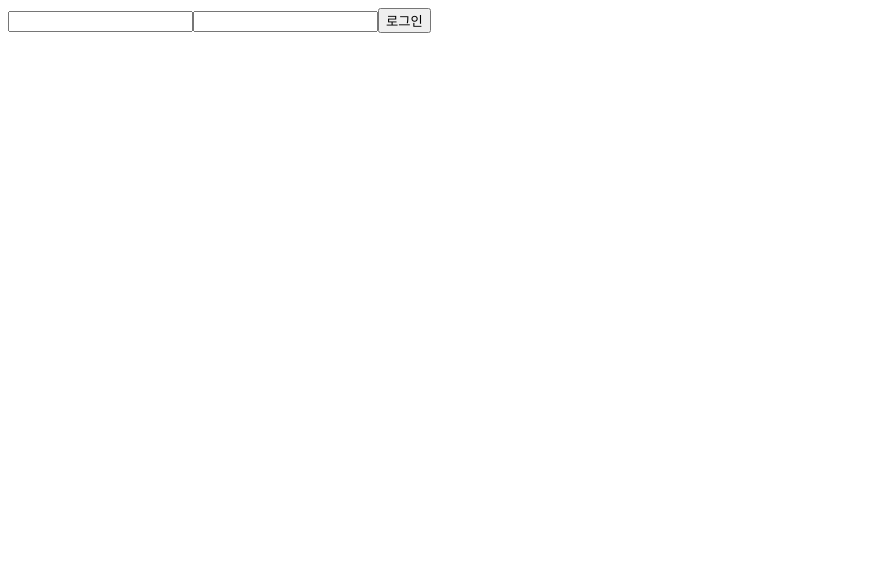
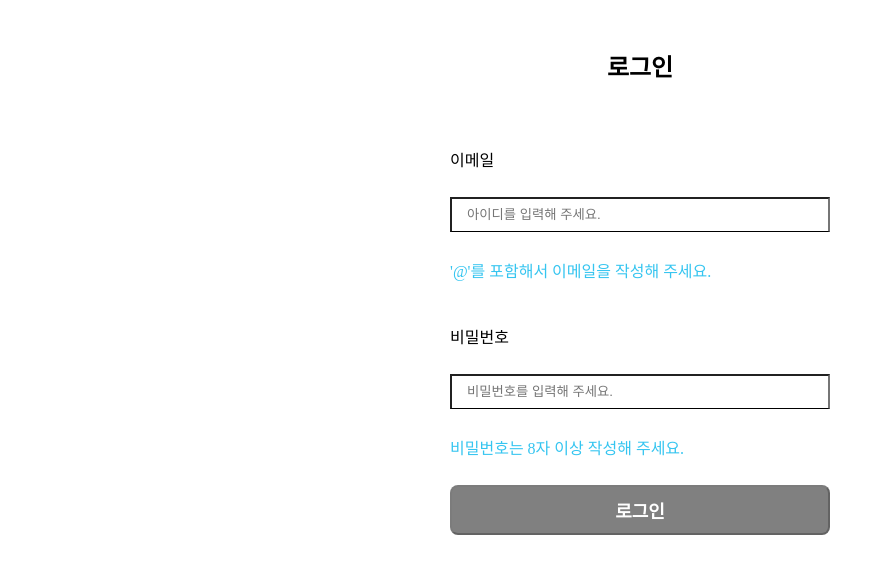
Before and after one commit to ssori0421/wanted-pre-onboarding-frontend, a React (Create React App) app: page /signin in a window 1280 px wide. Shown: the top 574 px of the page, without its empty margins (0-885 px from the left). Built offline with nearby package versions, Linux system fonts and the light colour scheme.

Commit message:
로그인 페이지 유효성 검사 및 UI  및 페이지 이동 구현

```diff
--- a/src/page/SignIn.jsx
+++ b/src/page/SignIn.jsx
@@ -1,13 +1,115 @@
-import React from 'react';
+import React, { useEffect, useState } from 'react';
+import { regex } from '../util/regex';
+import styled from 'styled-components';
+import { useRouter } from '../hooks/useRouter';
+import { routePath } from '../routes';
 
-const SignIn = () => {
+const SignUp = () => {
+  const [formState, setFormState] = useState({
+    email: {
+      value: '',
+      isVailed: false,
+    },
+    password: {
+      value: '',
+      isVailed: false,
+    },
+  });
+  const [isDisabled, setIsDisabled] = useState(true);
+  const { routeTo } = useRouter();
+
+  useEffect(() => {
+    if (formState.email.isVailed && formState.password.isVailed) {
+      setIsDisabled(false);
+    } else {
+      setIsDisabled(true);
+    }
+  }, [formState]);
+
+  const onEmailChange = (e) => {
+    const { value } = e.target;
+    const isVailed = regex.email.test(value);
+    setFormState({ ...formState, email: { value, isVailed } });
+  };
+  const onPasswordChange = (e) => {
+    const { value } = e.target;
+    const isVailed = regex.password.test(value);
+    setFormState({
+      ...formState,
+      password: { value, isVailed },
+    });
+  };
+
+  const onSubmit = (e) => {
+    e.preventDefault();
+    console.log('로그인 완료');
+    routeTo(routePath.todo);
+  };
+
   return (
-    <div>
-      <input data-testid='email-input' />
-      <input data-testid='password-input' />
-      <button data-testid='signin-button'>로그인</button>
-    </div>
+    <SignUpContainer>
+      <StTitle>로그인</StTitle>
+      <StInputForm onSubmit={onSubmit}>
+        <p>이메일</p>
+        <StInput
+          placeholder='아이디를 입력해 주세요.'
+          type='email'
+          data-testid='email-input'
+          value={formState.email.value}
+          onChange={onEmailChange}
+        />
+        <StMessage>'@'를 포함해서 이메일을 작성해 주세요.</StMessage>
+        <p>비밀번호</p>
+        <StInput
+          placeholder='비밀번호를 입력해 주세요.'
+          type='password'
+          data-testid='password-input'
+          value={formState.password.value}
+          onChange={onPasswordChange}
+        />
+        <StMessage>비밀번호는 8자 이상 작성해 주세요.</StMessage>
+        <Button disabled={isDisabled} data-testid='signin-button'>
+          로그인
+        </Button>
+      </StInputForm>
+    </SignUpContainer>
   );
 };
 
-export default SignIn;
+export default SignUp;
+
+const SignUpContainer = styled.div`
+  display: flex;
+  flex-direction: column;
+  align-items: center;
+  justify-content: center;
+  padding: 24px;
+`;
+const StTitle = styled.h2`
+  margin: 16px 0px 48px;
+`;
+const StInputForm = styled.form`
+  display: flex;
+  justify-content: center;
+  flex-direction: column;
+  width: 380px;
+  gap: 10px;
+`;
+
+const StInput = styled.input`
+  padding: 8px 15px 9px;
+  border-bottom: 1px solid #000;
+`;
+
+const StMessage = styled.p`
+  color: #35c5f0;
+`;
+
+const Button = styled.button`
+  height: 50px;
+  color: #fff;
+  font-size: 18px;
+  font-weight: 600;
+  border-radius: 8px;
+  background-color: ${(props) => (props.disabled ? 'grey' : '#35c5f0')};
+`;
```
